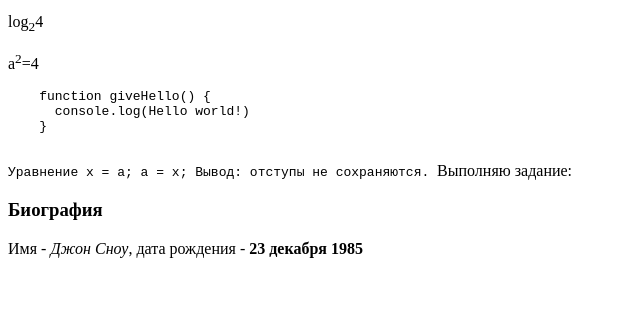
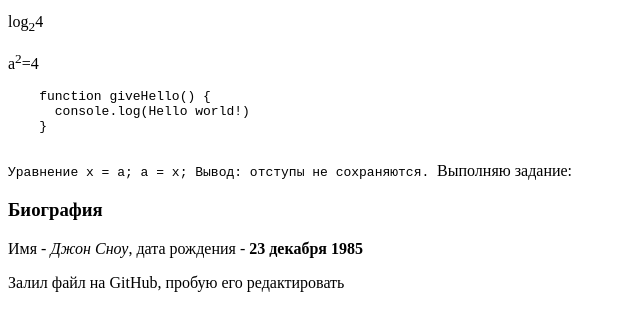
Before and after one commit to Gooserion/HTML-ITProger, a plain HTML site: page index.html in a window 1280 px wide. Shown: the part 119-450 px from the top of the page, without its empty margins (0-640 px from the left). Drawn offline with Linux system fonts and the light colour scheme.

Commit message:
Update index.html

```diff
--- a/index.html
+++ b/index.html
@@ -32,3 +32,4 @@
   <h3>Биография</h3>
   <p>Имя - <i>Джон Сноу</i>, дата рождения - <b>23 декабря 1985</b></p>
 </body>
+<p>Залил файл на GitHub, пробую его редактировать</p>
```
